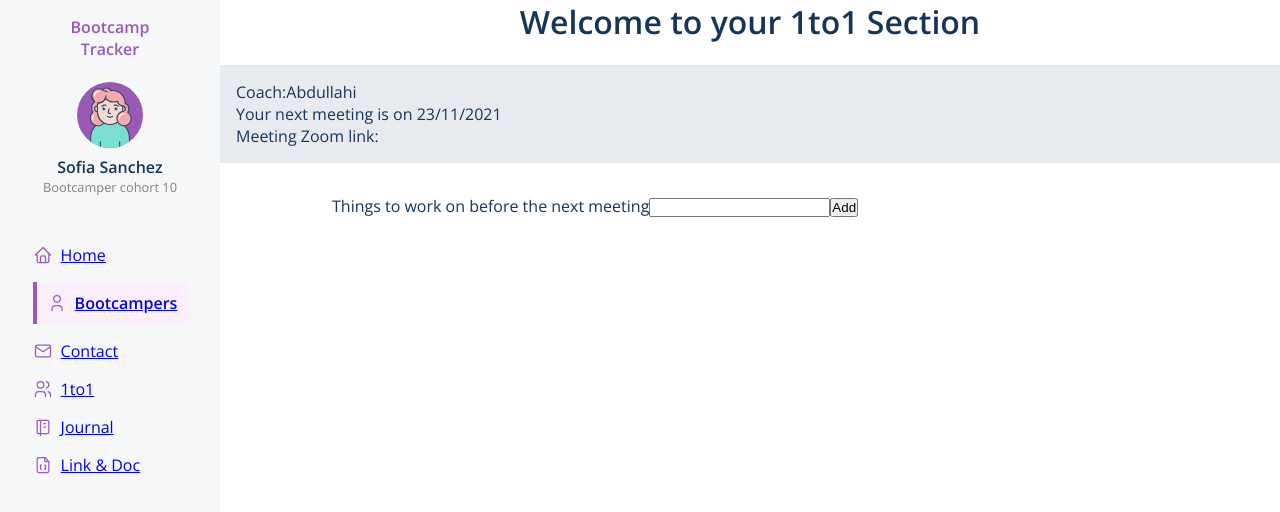
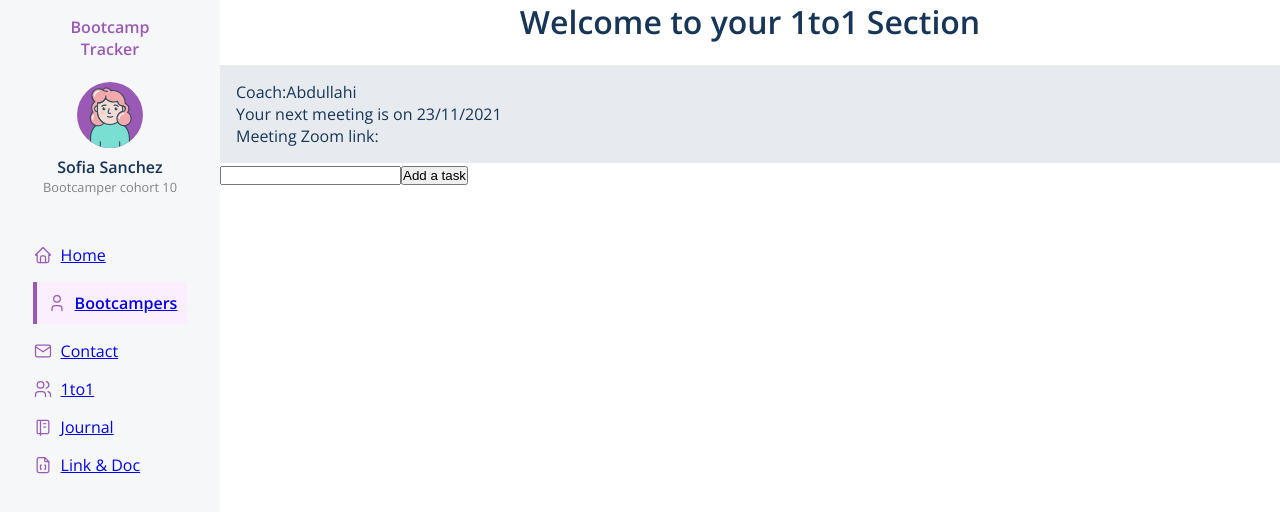
Before and after one commit to SchoolOfCode/national-project-week-antonio-kazeem-and-sofia, a React (Create React App) app in the folder client/: page /1to1 in a window 1280 px wide. Shown: the top 512 px of the page. Built offline with nearby package versions, Linux system fonts and the light colour scheme.

Commit message:
Created list

```diff
--- a/client/src/components/1to1/index.js
+++ b/client/src/components/1to1/index.js
@@ -1,17 +1,15 @@
 import React from "react";
 import "./1to1.css";
 import { useState } from "react";
+import Input from "../Input1to1";
 
 function OnetoOne() {
   const [input, setInput] = useState("");
   const [inputList, setInputList] = useState([]);
 
-  // console.log(input);
-
   function handleButton() {
-    setInputList([...inputList,{input}])
+    setInputList([...inputList, { input }]);
   }
-  // console.log(inputList);
 
   return (
     <div>
@@ -22,22 +20,8 @@ function OnetoOne() {
         <p>Your next meeting is on 23/11/2021 </p>
         <p>Meeting Zoom link: </p>
       </div>
-
-      <div className="input-field">
-        Things to work on before the next meeting
-        <input
-          className="input-thingstodo"
-          onChange={(e) => {
-            setInput(e.target.value);
-          }}
-        ></input>
-        <button onClick={handleButton}>Add</button>
-      </div>
-      <div className="table">
-      {inputList.map((item)=>{
-        console.log(item.input)
-        return <p>{item.imput}</p>
-      })}
+      <div>
+        <Input />
       </div>
     </div>
   );
--- /dev/null
+++ b/client/src/components/Input1to1/index.js
@@ -0,0 +1,26 @@
+import { useState } from "react";
+
+function Input() {
+  const [input, setInput] = useState("");
+  const [inputvalue, setInputvalue] = useState("")
+
+  function handleChange(e) {
+   setInput(e.target.value)
+  }
+
+  function handleClick(e) {
+   setInputvalue(input)
+  }
+
+  console.log(inputvalue);
+
+  return (
+    <div>
+      <input onChange={handleChange} />
+
+      <button onClick={handleClick}>Add a task</button>
+    </div>
+  );
+}
+
+export default Input;
```
